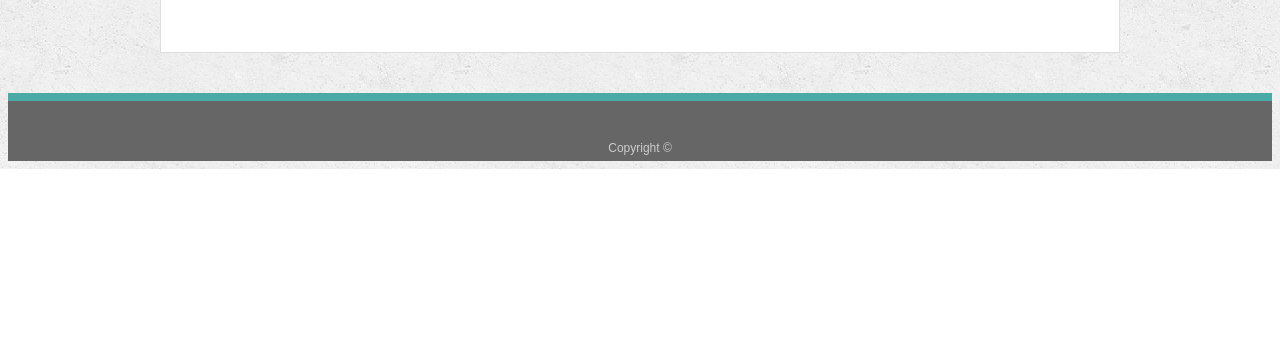
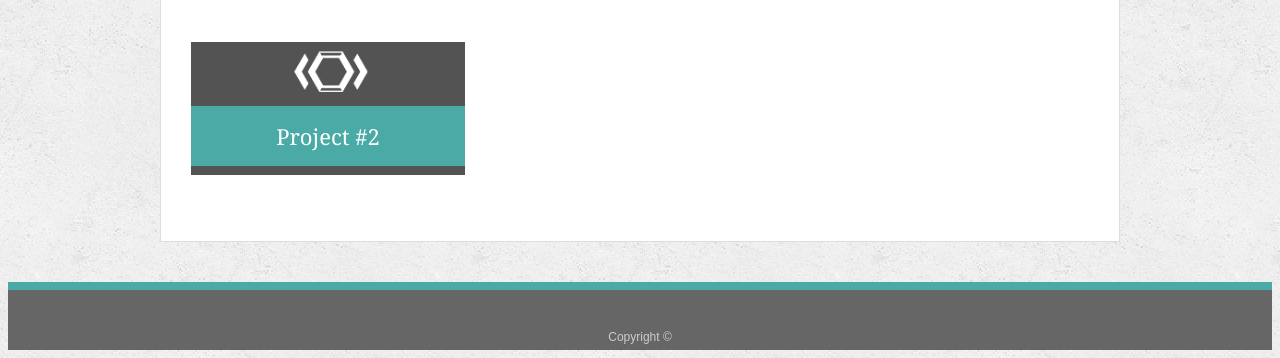
Before and after one commit to patrickvenkat/Responsive-Portfolio, a plain HTML site: page portfolio.html in a window 1280 px wide. Shown: the part 1559-1917 px from the top of the page. Before the commit the page ends 1728 px from the top, so only its background shows below. Drawn offline with Linux system fonts and the light colour scheme.

Commit message:
Added Project #2 Heroku link

```diff
--- a/portfolio.html
+++ b/portfolio.html
@@ -78,6 +78,12 @@
 
         <h3>Friend Finder</h3>
       </div>
+
+      <div class="work">
+        <a href=" https://calm-temple-45161.herokuapp.com/"><img src="assets/images/BootBook.png" alt="Project #2"></a>
+
+        <h3>Project #2</h3>
+      </div>
     </section>
 
   </div>
```
Also changed, not shown: assets/images/BootBook.png (added).
